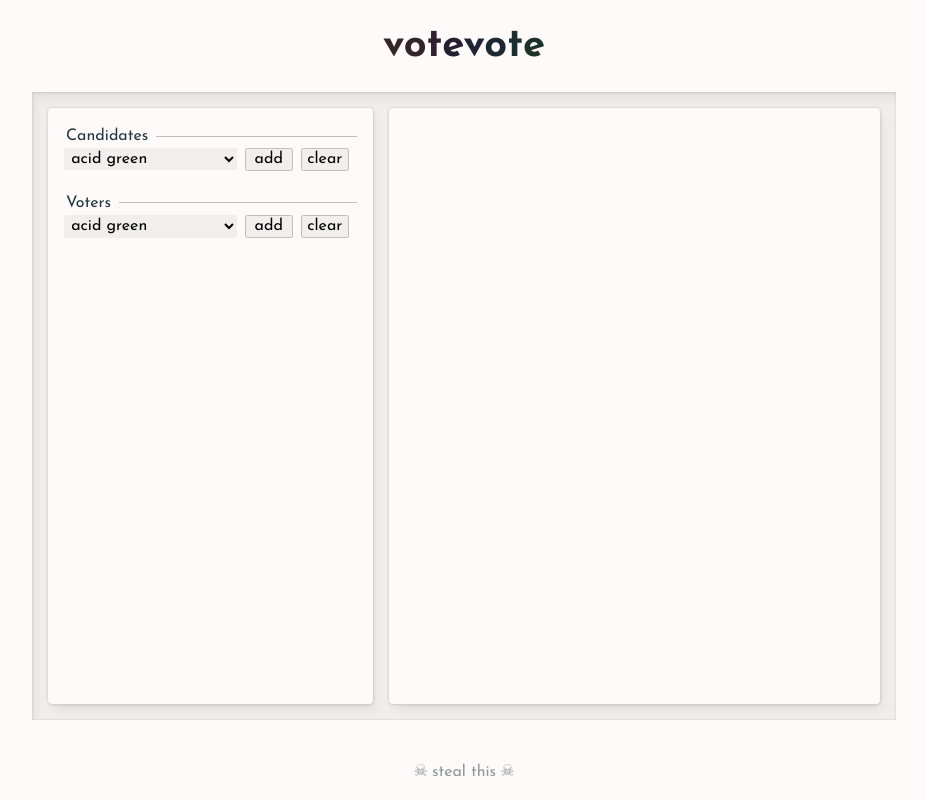
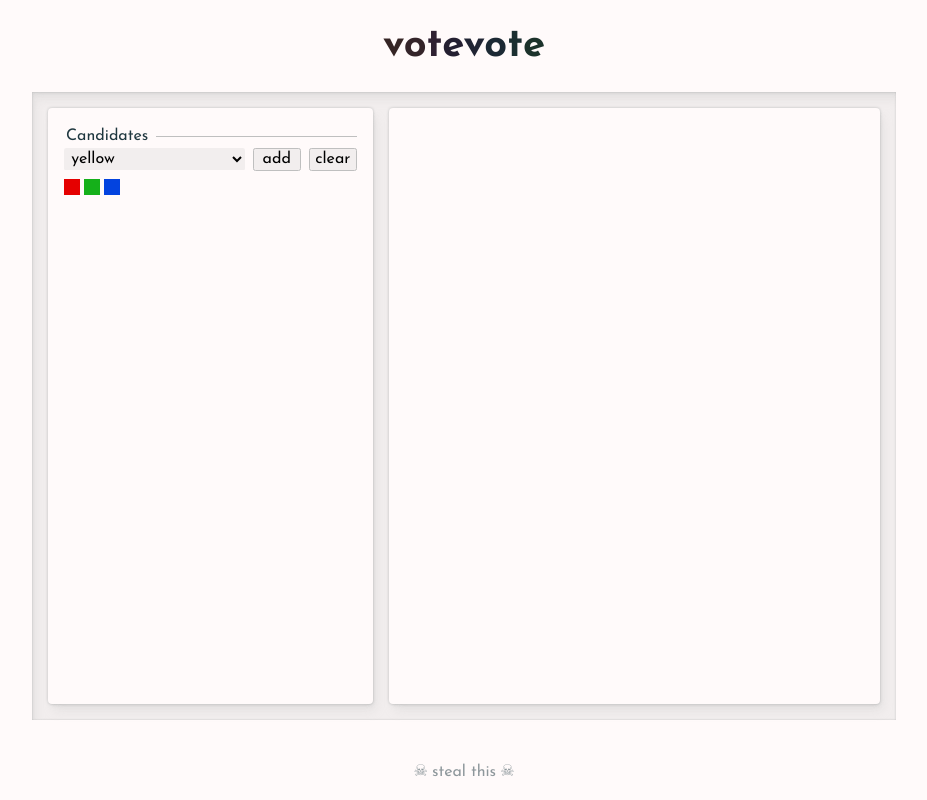
Before and after one commit to tif-calin/votevote, a React (Create React App) app: page /#/ in a window 1280 px wide. Shown: the whole page, without its empty margins (176-1103 px from the left). Built offline with nearby package versions, Linux system fonts and the light colour scheme.

Commit message:
useRoster

```diff
--- /dev/null
+++ b/src/hooks/useRoster.tsx
@@ -0,0 +1,49 @@
+import React from 'react';
+
+const useRoster = (arr: string[] = [], initiallySelected = '') => {
+  const [roster, setRoster] = React.useState<string[]>(arr);
+  const [selected, setSelected] = React.useState<string>(initiallySelected);
+
+  const add = React.useCallback((item = selected) => {
+    setRoster(current => current.includes(item)
+      ? current
+      : [...current, item ]
+    );
+  }, [selected]);
+
+  const clear = React.useCallback(() => setRoster([]), []);
+
+  const remove = React.useCallback((item: string) => {
+    setRoster(roster => roster.filter(i => i !== item));
+  }, []);
+
+  return {
+    roster, add, clear, remove,
+    selected, setSelected
+  };
+};
+
+const useWeightedRoster = (initialRoster = {}, initialSelected = '') => {
+  const [roster, setRoster] = React.useState<{ [key: string]: number }>(initialRoster);
+  const [selected, setSelected] = React.useState<string>(initialSelected);
+  const [selectedN, setSelectedN] = React.useState<number>(1);
+
+  const add = React.useCallback((item = selected, n = selectedN) => {
+    setRoster(current => ({ ...current, [item]: ~~current[item] + n }));
+  }, [selected, selectedN]);
+
+  const setN = React.useCallback((item: string, n: number) => {
+    setRoster(current => ({ ...current, [item]: n }));
+  }, []);
+
+  const clear = React.useCallback(() => setRoster({}), []);
+
+  return {
+    roster, add, setN, clear,
+    selected, setSelected,
+    selectedN, setSelectedN,
+  };
+};
+
+export default useRoster;
+export { useWeightedRoster };
--- a/src/views/home/InputLeft.tsx
+++ b/src/views/home/InputLeft.tsx
@@ -1,6 +1,7 @@
 import React from 'react';
 import styled from 'styled-components';
 import xkcd from '../../data/xkcd';
+import useRoster/*, { useWeightedRoster }*/ from '../../hooks/useRoster';
 import RosterControls from './RosterControls';
 
 const StyledForm = styled.form`
@@ -16,23 +17,60 @@ const StyledForm = styled.form`
 
 interface Props {};
 
-const top60 = Object.keys(xkcd).slice(-60);
+// const top60 = Object.keys(xkcd).slice(-60);
+// const top12 = Object.keys(xkcd).slice(-12);
 const colorList = Object.keys(xkcd).sort();
 
+const preventDefault = (fnc: any) => (e: React.FormEvent<HTMLFormElement>) => {
+  e.preventDefault();
+  fnc();
+};
+
 const InputLeft: React.FC<Props> = () => {
+  const {
+    roster: candidates,
+    add: addCandidate,
+    clear: clearCandidates,
+    remove: removeCandidate,
+    selected: selectedCandidate,
+    setSelected: setSelectedCandidate,
+  } = useRoster(['red', 'green', 'blue'], 'yellow');
+
+  // const {
+  //   roster: voters,
+  //   add: addVoter,
+  //   setN: setVoter,
+  // } = useWeightedRoster(top12.reduce((a, c) => ({ ...a, [c]: c.length }), {}), 'yellow');
+
   return (
     <StyledForm>
       <RosterControls
         options={colorList}
         name="candidates"
+        add={preventDefault(addCandidate)}
+        clear={clearCandidates}
+        remove={removeCandidate}
+        selected={selectedCandidate}
+        setSelected={setSelectedCandidate}
       >
+        {candidates.map((color) => (
+          <div
+            key={color}
+            title={color}
+            style={{
+              backgroundColor: xkcd[color as keyof typeof xkcd].hex,
+              width: '1rem',
+              height: '1rem',
+            }}
+          ></div>
+        ))}
       </RosterControls>
 
-      <RosterControls
+      {/* <RosterControls
         options={colorList}
         name="voters"
       >
-      </RosterControls>
+      </RosterControls> */}
     </StyledForm>
   );
 };
--- a/src/views/home/RosterControls.tsx
+++ b/src/views/home/RosterControls.tsx
@@ -28,27 +28,48 @@ const Roster = styled.fieldset`
       flex-grow: 0;
     }
   }
+
+  & > output {
+    width: 100%;
+    display: flex;
+    gap: 0.25rem;
+    flex-wrap: wrap;
+  }
 `;
 
 interface Props {
   children: React.ReactNode;
   options: string[];
   name: string;
+  add: (e: any) => void;
+  remove: (str: string) => void;
+  clear: () => void;
+  selected: string;
+  setSelected: (str: string) => void;
 };
 
-const RosterControls: React.FC<Props> = ({ children, options, name }) => {
+const RosterControls: React.FC<Props> = ({ children, options, name, add, remove, clear, selected, setSelected }) => {
+  const handleSelect = (e: React.ChangeEvent<HTMLSelectElement>) => {
+    e.preventDefault();
+    setSelected(e.target.value);
+  };
+
   return (
-    <Roster name={name}>
+    <Roster name={name} onSubmit={e => e.preventDefault()}>
       <legend>{name}</legend>
-      <select name={name}>
+      <select
+        name={name}
+        value={selected}
+        onChange={handleSelect}
+      >
         {options.map((key) => (
           <option key={key} value={key}>
             {key}
           </option>
         ))}
       </select>
-      <button name={name}>add</button>
-      <button name={name}>clear</button>
+      <button name={name} onClick={add}>add</button>
+      <button name={name} onClick={clear}>clear</button>
       <output>
         {children}
       </output>
```
